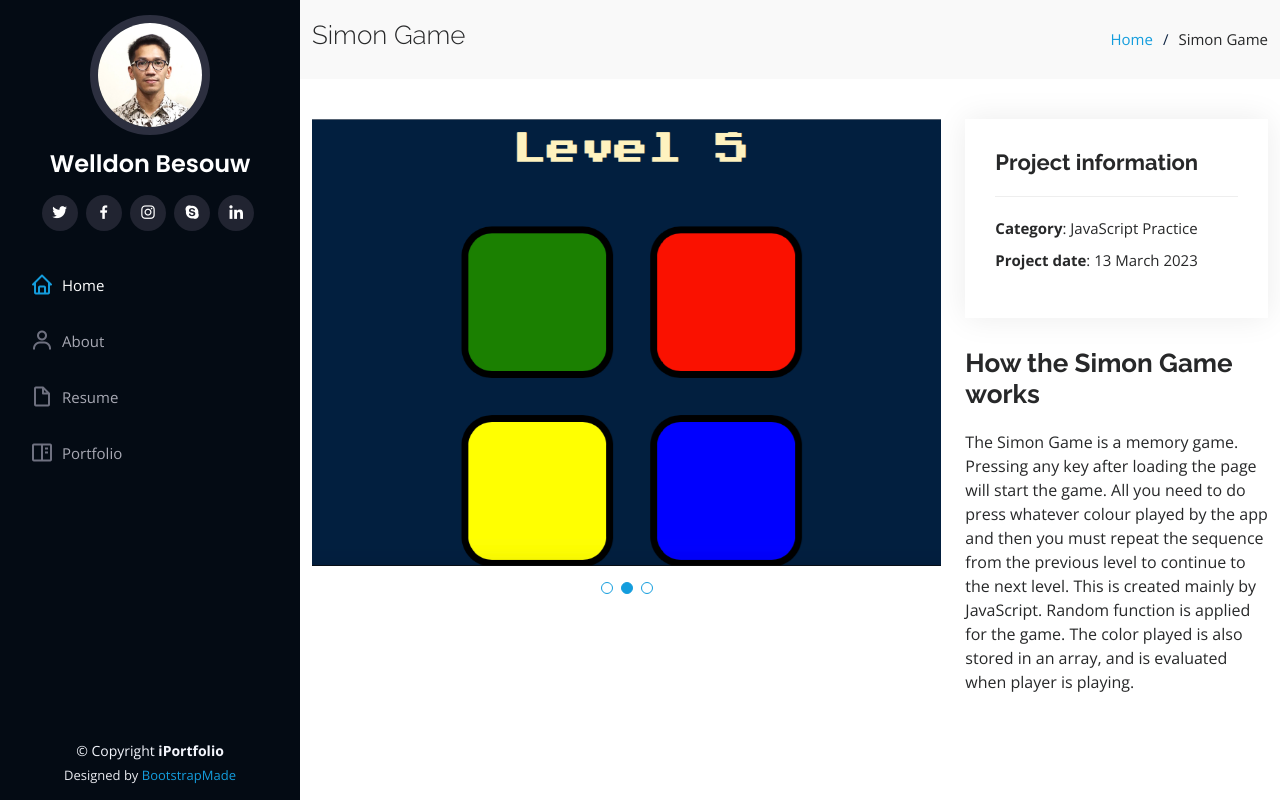
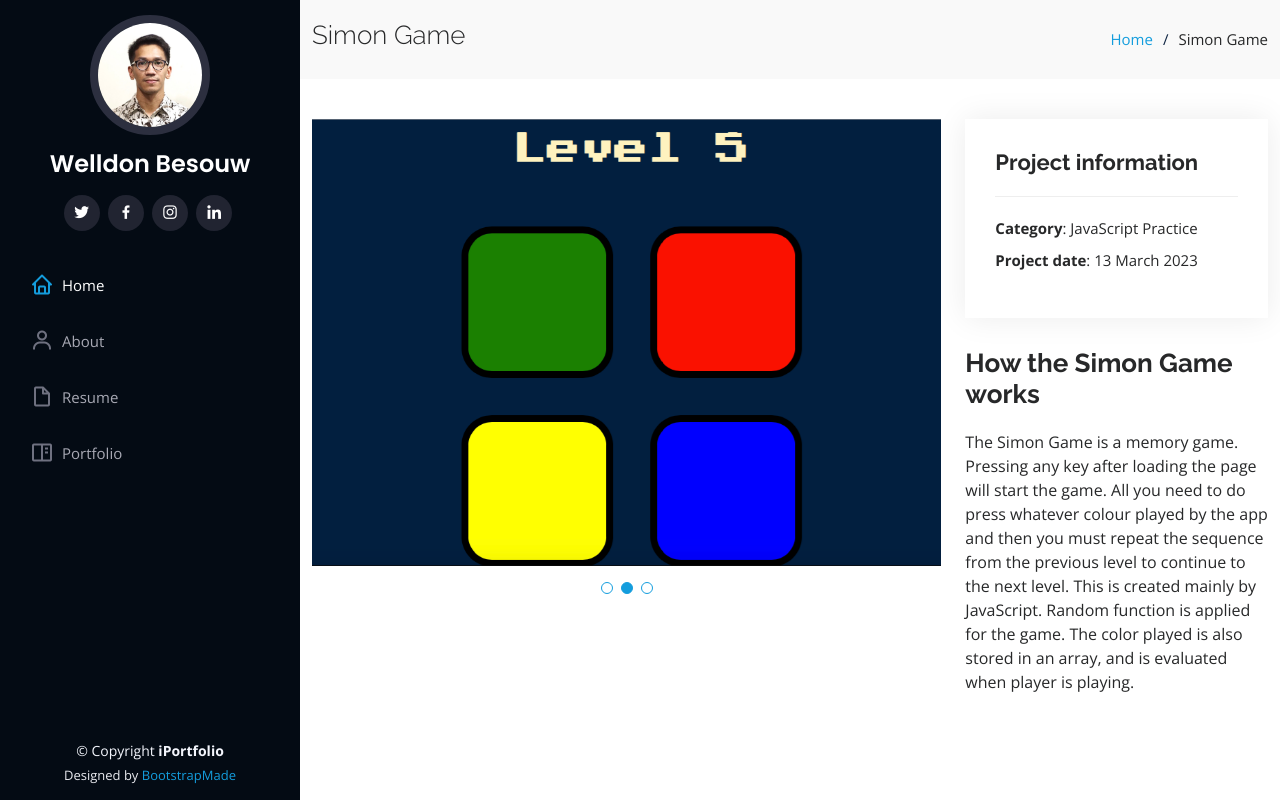
Before and after one commit to welldonbesouw/welldonbesouw.github.io, a plain HTML site: page simon-game-details.html in a window 1280 px wide. Drawn offline with nearby package versions, Linux system fonts and the light colour scheme.

Commit message:
Update simon-game-details.html

```diff
--- a/simon-game-details.html
+++ b/simon-game-details.html
@@ -49,11 +49,10 @@
         <img src="assets/img/IMG_1953.JPG" alt="" class="img-fluid rounded-circle">
         <h1 class="text-light"><a href="index.html">Welldon Besouw</a></h1>
         <div class="social-links mt-3 text-center">
-          <a href="#" class="twitter"><i class="bx bxl-twitter"></i></a>
-          <a href="#" class="facebook"><i class="bx bxl-facebook"></i></a>
-          <a href="#" class="instagram"><i class="bx bxl-instagram"></i></a>
-          <a href="#" class="google-plus"><i class="bx bxl-skype"></i></a>
-          <a href="#" class="linkedin"><i class="bx bxl-linkedin"></i></a>
+          <a href="https://www.twitter.com/welldonnee" class="twitter"><i class="bx bxl-twitter"></i></a>
+          <a href="https://www.facebook.com/welldon.besouw" class="facebook"><i class="bx bxl-facebook"></i></a>
+          <a href="https://www.instagram.com/welldonbesouw" class="instagram"><i class="bx bxl-instagram"></i></a>
+          <a href="https://www.linkedin.com/in/welldon-besouw-9a733696" class="linkedin"><i class="bx bxl-linkedin"></i></a>
         </div>
       </div>
 
```
